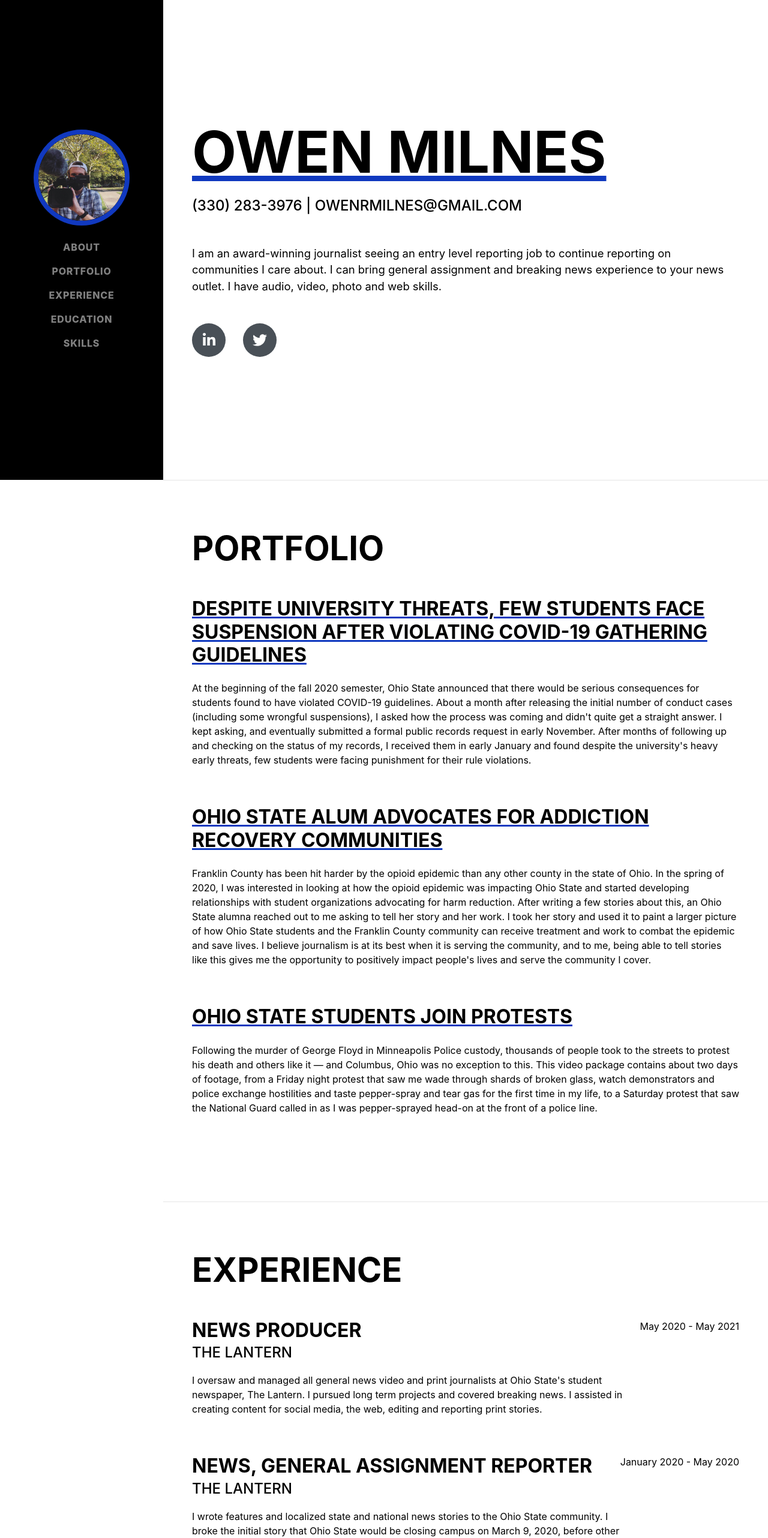
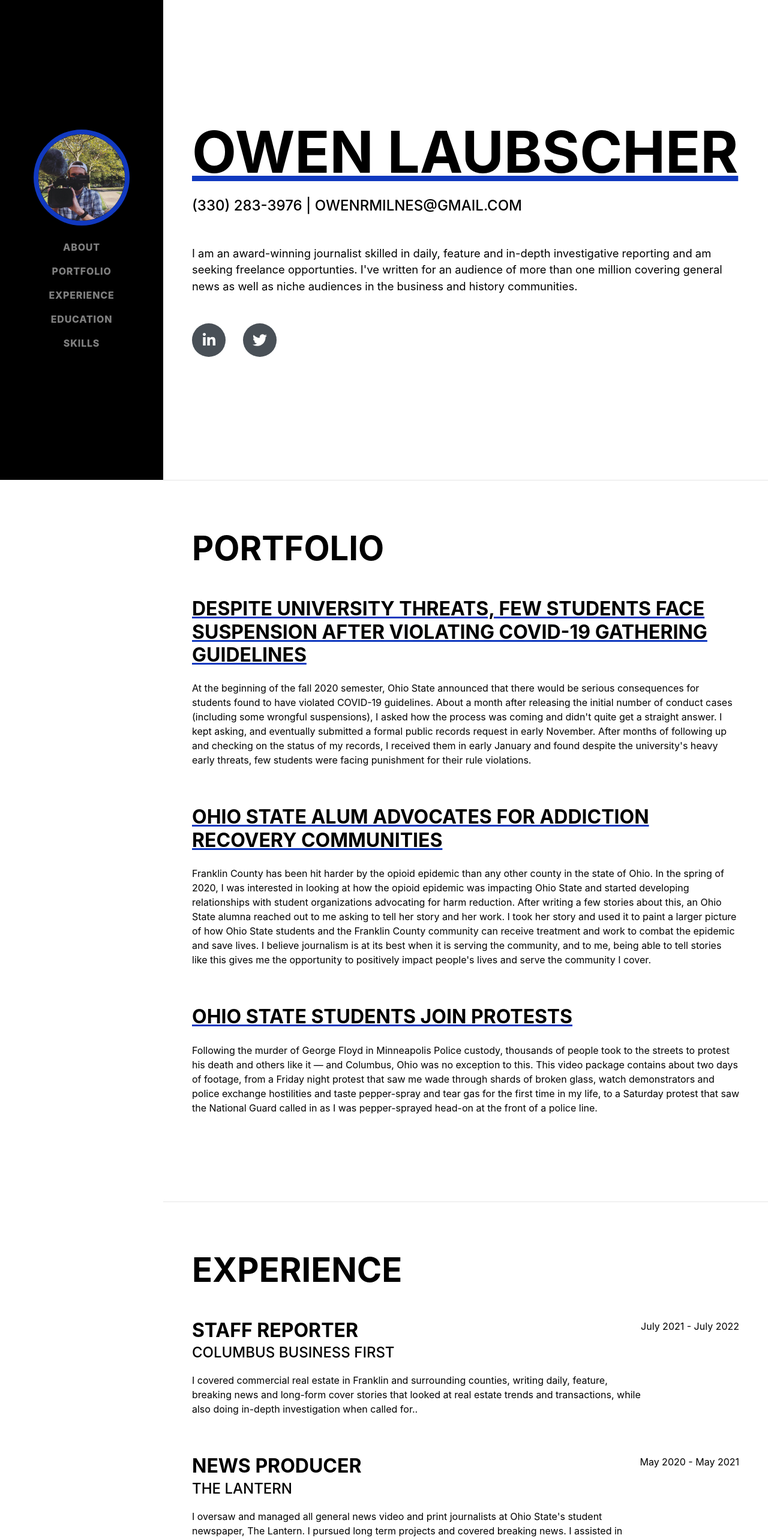
Before and after one commit to owenmilnes/journalist-portfolio, a plain HTML site: page startbootstrap-resume-gh-pages/index.html in a window 1280 px wide. Shown: the top 2564 px of the page at 60% size. Drawn offline with nearby package versions, Linux system fonts and the light colour scheme; a web font is replaced by a local one.

Commit message:
Update index.html

```diff
--- a/startbootstrap-resume-gh-pages/index.html
+++ b/startbootstrap-resume-gh-pages/index.html
@@ -39,17 +39,17 @@
             <section class="resume-section" id="about">
                 <div class="resume-section-content">
                     <h1 class="mb-0">
-						<u style="text-decoration-color:#1039BF;">Owen Milnes</u>
+						<u style="text-decoration-color:#1039BF;">Owen Laubscher</u>
                     </h1>
 					<br>
                     <div class="subheading mb-5">
                          (330) 283-3976 |
                         <a href="mailto:owenrmilnes@gmail.com" style="color: black; text-decoration-color: #1139bf;">owenrmilnes@gmail.com</a>
                     </div>
-                    <p class="lead mb-5">I am an award-winning journalist seeing an entry level reporting job to continue reporting on communities I care about. I can bring general assignment and breaking news experience to your news outlet. I have audio, video, photo and web skills.</p>
+                    <p class="lead mb-5">I am an award-winning journalist skilled in daily, feature and in-depth investigative reporting and am seeking freelance opportunties. I've written for an audience of more than one million covering general news as well as niche audiences in the business and history communities. </p>
                     <div class="social-icons">
-                        <a class="social-icon" href="https://www.linkedin.com/in/owen-milnes-7a48b5130/"><i class="fab fa-linkedin-in"></i></a>
-                        <a class="social-icon" href="https://twitter.com/owenmilnes"><i class="fab fa-twitter"></i></a>
+                        <a class="social-icon" href="https://www.linkedin.com/in/owen-laubscher-7a48b5130/"><i class="fab fa-linkedin-in"></i></a>
+                        <a class="social-icon" href="https://twitter.com/owenlaubscher"><i class="fab fa-twitter"></i></a>
                     </div>
                 </div>
             </section>
@@ -85,7 +85,15 @@
             <!-- Experience-->
             <section class="resume-section" id="experience">
                 <div class="resume-section-content">
-                    <h2 class="mb-5">Experience</h2>
+			 <h2 class="mb-5">Experience</h2>
+                    <div class="d-flex flex-column flex-md-row justify-content-between mb-5">
+                        <div class="flex-grow-1">
+                            <h3 class="mb-0">Staff Reporter</h3>
+                            <div class="subheading mb-3">Columbus Business First </div>
+                            <p>I covered commercial real estate in Franklin and surrounding counties, writing daily, feature, breaking news and long-form cover stories that looked at real estate trends and transactions, while also doing in-depth investigation when called for..</p>
+                        </div>
+                        <div class="flex-shrink-0"><span class="text-primary">July 2021 - July 2022</span></div>
+                    </div>
                     <div class="d-flex flex-column flex-md-row justify-content-between mb-5">
                         <div class="flex-grow-1">
                             <h3 class="mb-0">News Producer</h3>
```
